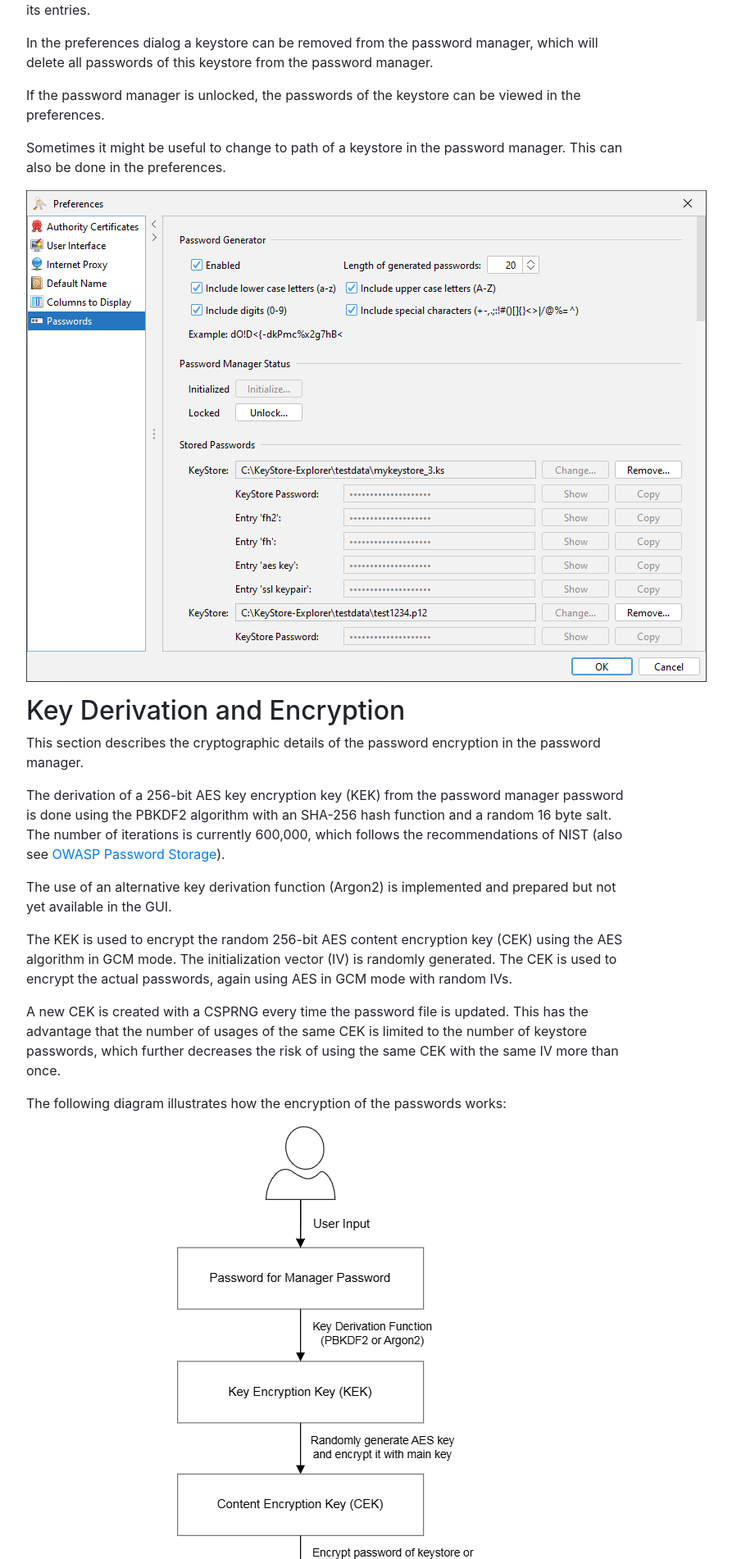
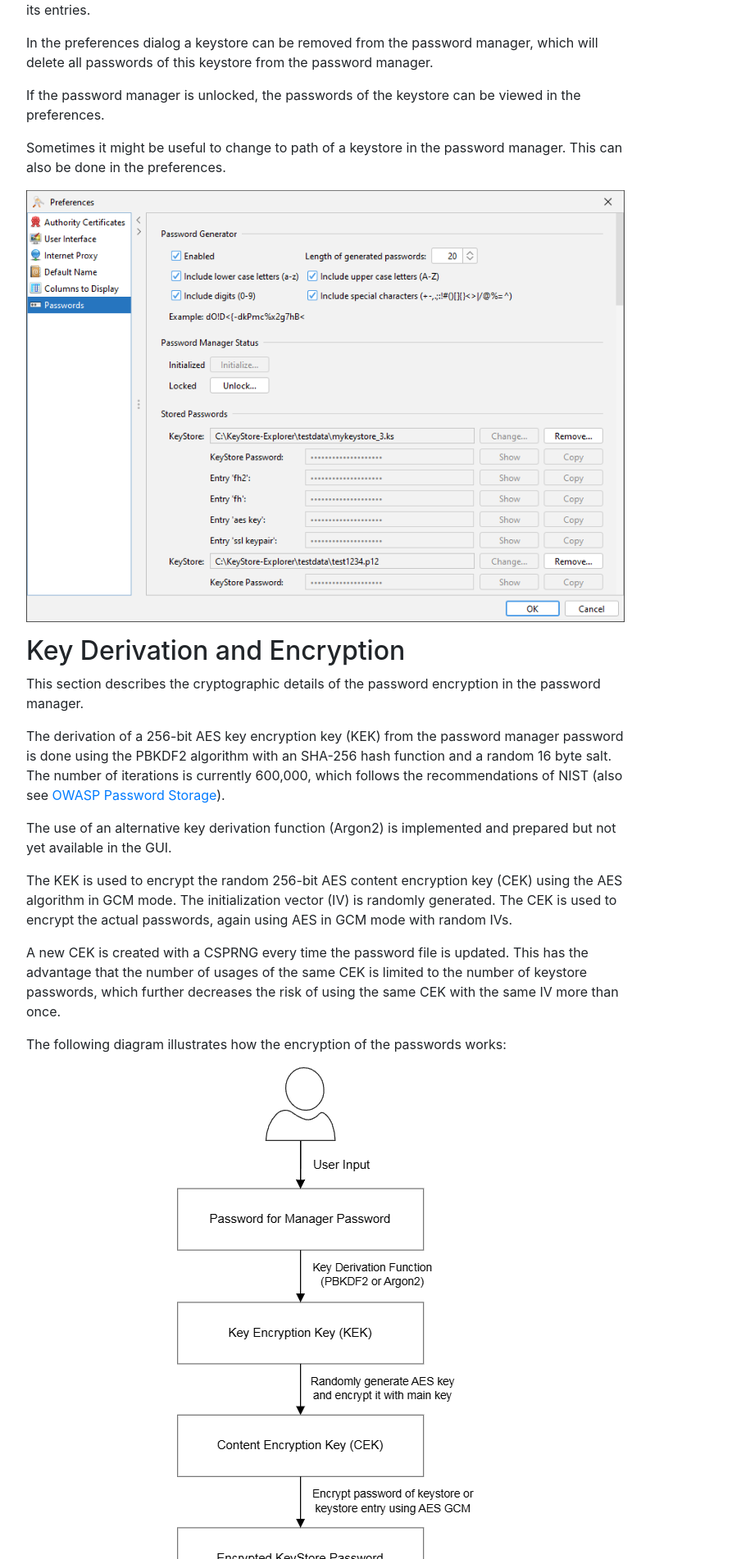
Before and after one commit to kaikramer/kaikramer.github.io, a Jekyll site: the page built from doc/5.6/passwordManager.html, in a window 1280 px wide. Shown: the part 702-2604 px from the top of the page at 82% size, without its empty margins (53-946 px from the left). Built offline with Jekyll 4.4.1, drawn with Linux system fonts in a browser that asks for light colours.

Commit message:
🐛  fix `Password Manager` image overlapping

```diff
--- a/doc/5.6/passwordManager.html
+++ b/doc/5.6/passwordManager.html
@@ -47,7 +47,7 @@ title: KeyStore Explorer - Password Manager
     preferences.
 </p>
 <p style="text-align: center;">
-    <img src="images/password_mgr_preferences.png" class="img" alt="screenshot of set password dialog"/>
+    <img src="images/password_mgr_preferences.png" class="img-fluid" alt="screenshot of set password dialog"/>
 </p>
 
 <h2>Key Derivation and Encryption</h2>
```
